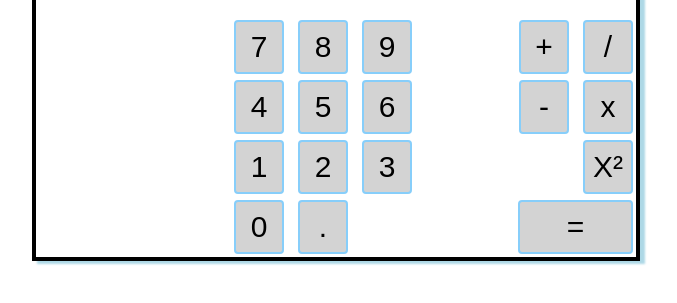
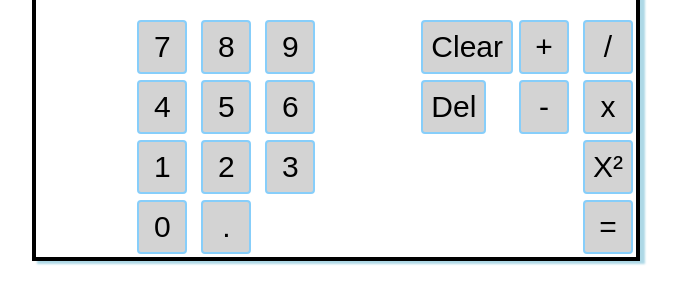
Before and after one commit to Soadaa56/calculator, a plain HTML site: page index.html in a window 1280 px wide. Shown: the part 237-540 px from the top of the page, without its empty margins (304-981 px from the left). Drawn offline with Linux system fonts and the light colour scheme.

Commit message:
Add 2 buttons, update classes
Added the Del and Clear buttons. I made their classes 'wide-button' and updated '=' to this class and gave '=' a green background.

```diff
--- a/index.html
+++ b/index.html
@@ -36,6 +36,14 @@
                     <button>.</button>
                 </div>
             </div>
+            <div id="delete-buttons">
+                <div class="top-row">
+                    <button class="wide-button">Clear</button>
+                </div>
+                <div class="middle-top-row">
+                    <button class="wide-button">Del</button>
+                </div>
+            </div>
             <div id="operators">
                 <div class="top-row">
                     <button>+</button>
@@ -49,7 +57,7 @@
                     <button>X<span>&#178;</span></button>
                 </div>
                 <div class="bottom-row">
-                    <button id="equal">=</button>
+                    <button class="wide-button">=</button>
                 </div>
             </div>
         </div>
```
